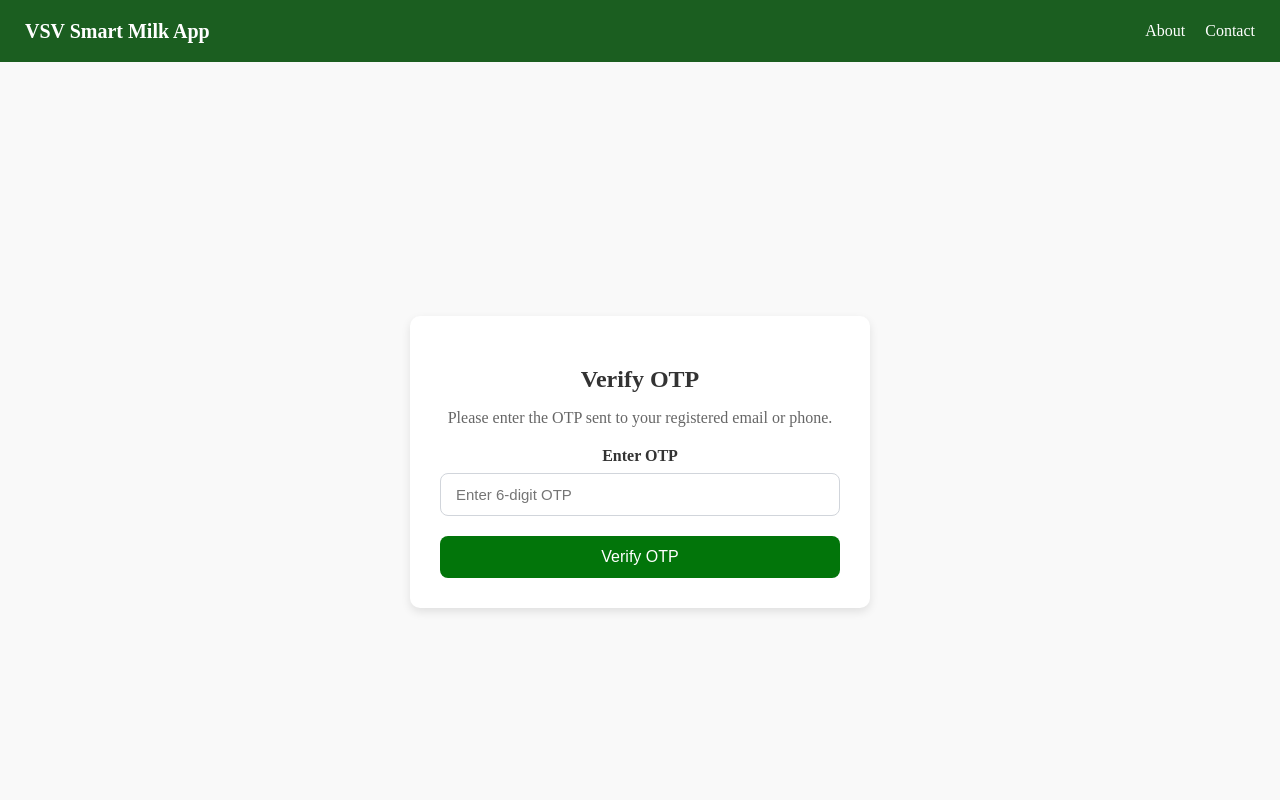
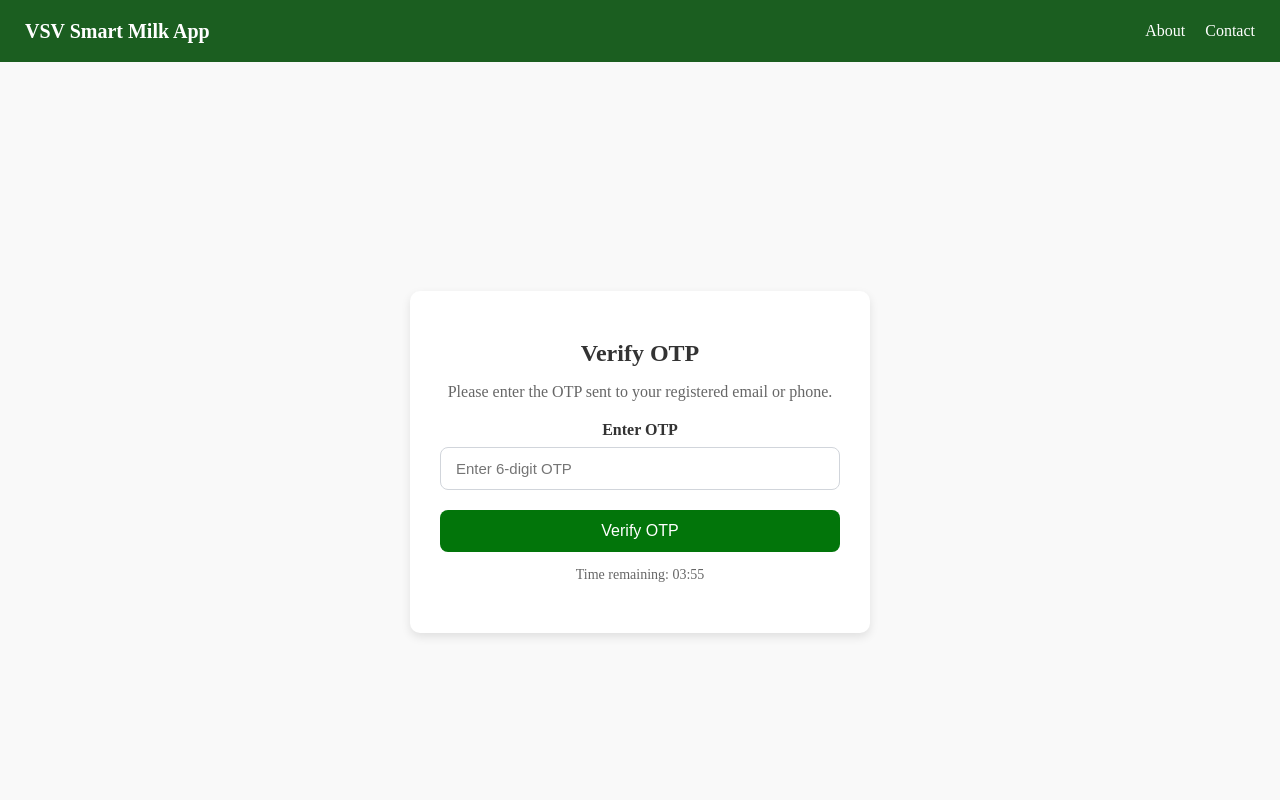
Before and after one commit to venkad95/Venkadrepo, a React (Vite) app: page /otp-verify in a window 1280 px wide. Shown: the top 800 px of the page. Built offline with nearby package versions, Linux system fonts and the light colour scheme; no server answers.

Commit message:
otp expiery desing and route restriction handle

```diff
--- a/src/App.tsx
+++ b/src/App.tsx
@@ -14,6 +14,7 @@ import About from "./components/About";
 import Contact from "./components/Contact";
 import GreetingPage from "./pages/GreetingPage";
 import OtpVerify from "./pages/OtpVerify";
+import AuthorizationRole from "./components/authorizationRole";
 
 
 function App() {
@@ -32,8 +33,8 @@ function App() {
         <Route path="/login" element={<Login />} />
         <Route path="/register" element={<Register />} />
         <Route path="/forgot-password" element={<ForgotPassword />} />
-        <Route path="/dashboard" element={<Dashboard />} />
-        <Route path="/client-dashboard" element={<ClientDashboard/>}/>
+        <Route path="/dashboard" element={<AuthorizationRole allowedRoles ={['owner']}><Dashboard /></AuthorizationRole> } />
+        <Route path="/client-dashboard" element={<AuthorizationRole allowedRoles={['owner','client']}><ClientDashboard/></AuthorizationRole> }/>
       </Routes>
     </Layout>
   </BrowserRouter>
--- a/src/assets/styles/OtpVerify.css
+++ b/src/assets/styles/OtpVerify.css
@@ -95,3 +95,12 @@
       transform: rotate(360deg);
     }
   }
+  .timer {
+    margin-top: 15px;
+    font-size: 14px;
+    color: #555;
+  }
+
+  .timer.expired {
+    color: #d9534f;
+  }
--- /dev/null
+++ b/src/components/authorizationRole.tsx
@@ -0,0 +1,21 @@
+import React, { JSX } from "react";
+import { Navigate } from "react-router-dom";
+
+type AuthorizationRoleProps = {
+  children: JSX.Element;
+  allowedRoles: string[];
+};
+
+const AuthorizationRole: React.FC<AuthorizationRoleProps> = ({ children, allowedRoles }) => {
+  const user = JSON.parse(localStorage.getItem("user") || "{}");
+
+  // Check if the user's role is in the allowed roles
+  if (!user.role || !allowedRoles.includes(user.role)) {
+    // Redirect to login or unauthorized page if the role is not allowed
+    return <Navigate to="/login" replace />;
+  }
+
+  return children;
+};
+
+export default AuthorizationRole;
--- a/src/pages/Dashboard.tsx
+++ b/src/pages/Dashboard.tsx
@@ -98,17 +98,17 @@ const [rate, setRate] = useState("");
         <div className="summary-cards">
           <div className="card">
             <h3>Total Clients</h3>
-            <span>{adminDashboard.totalClients}</span>
+            <span>{adminDashboard?.totalClients}</span>
           </div>
 
           <div className="card">
             <h3>Total Liters</h3>
-            <span>{adminDashboard.totalLiters}</span>
+            <span>{adminDashboard?.totalLiters}</span>
           </div>
 
           <div className="card">
             <h3>Total Amount</h3>
-            <span>{adminDashboard.totalAmount}</span>
+            <span>{adminDashboard?.totalAmount}</span>
           </div>
 
           <div className="card">
--- a/src/pages/OtpVerify.tsx
+++ b/src/pages/OtpVerify.tsx
@@ -1,4 +1,4 @@
-import React, { useState } from "react";
+import React, { useEffect, useState } from "react";
 import "../assets/styles/OtpVerify.css";
 import api from "../services/api";
 import { toast } from "react-toastify";
@@ -9,6 +9,7 @@ const OtpVerify = () => {
     const [otp, setOtp] = useState("");
     const [loading, setLoading] = useState(false);
     const [errorMessage, setErrorMessage] = useState("");
+    const [timer, setTimer] = useState(240); // Timer in seconds (3 minutes)
 
     const handleOtpChange = (e: React.ChangeEvent<HTMLInputElement>) => {
         setOtp(e.target.value);
@@ -42,6 +43,26 @@ const OtpVerify = () => {
         }
     };
 
+     // Timer countdown logic
+     useEffect(() => {
+        if (timer > 0) {
+            const countdown = setInterval(() => {
+                setTimer((prevTimer) => prevTimer - 1);
+            }, 1000);
+
+            return () => clearInterval(countdown); // Cleanup interval on unmount
+        }
+    }, [timer]);
+
+    // Format timer as MM:SS
+    const formatTime = (time: number) => {
+        const minutes = Math.floor(time / 60);
+        const seconds = time % 60;
+        return `${minutes.toString().padStart(2, "0")}:${seconds
+            .toString()
+            .padStart(2, "0")}`;
+    };
+
     return (
         <div className="otp-verify-container">
             <div className="otp-verify-box">
@@ -66,6 +87,11 @@ const OtpVerify = () => {
                 >
                     {loading ? <span className="btn-spinner"></span> : "Verify OTP"}
                 </button>
+                <p className="timer">
+                    {timer > 0
+                        ? `Time remaining: ${formatTime(timer)}`
+                        : "OTP expired. Please request a new OTP."}
+                </p>
             </div>
         </div>
     );
```
